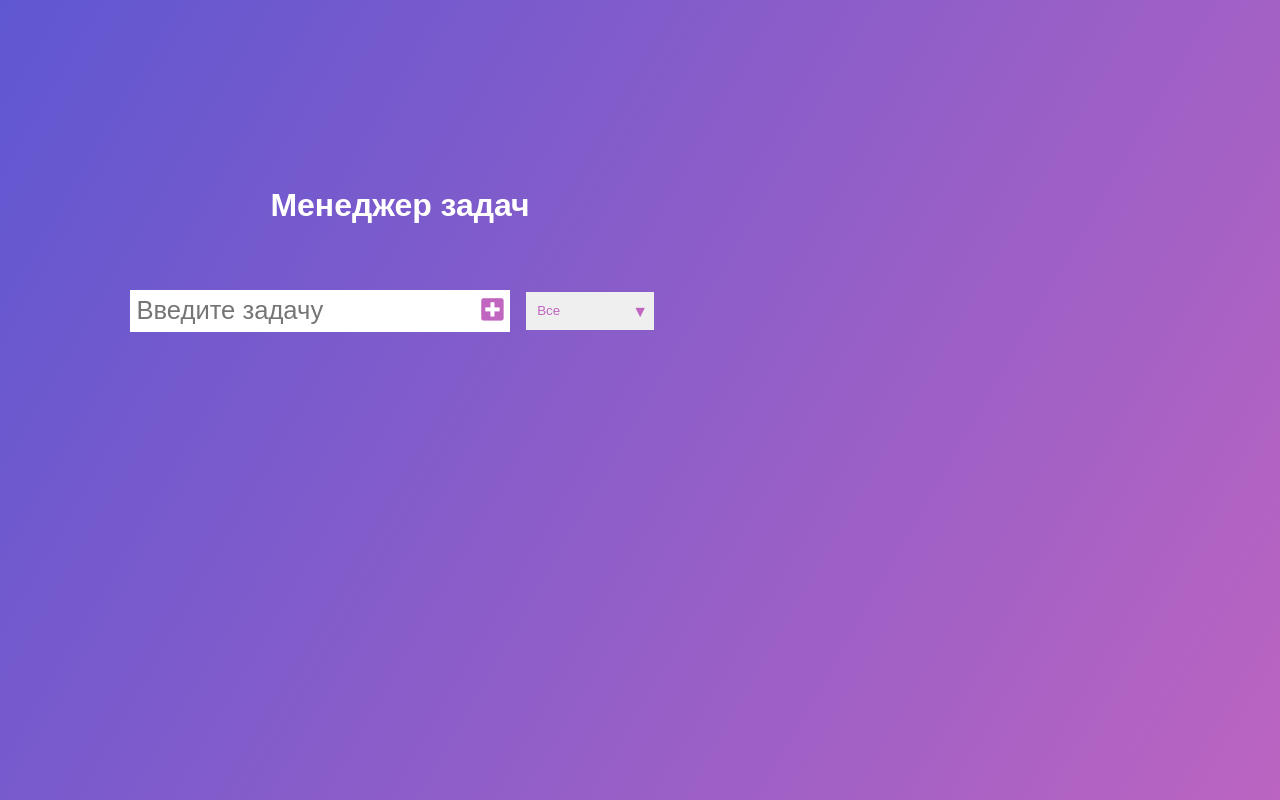
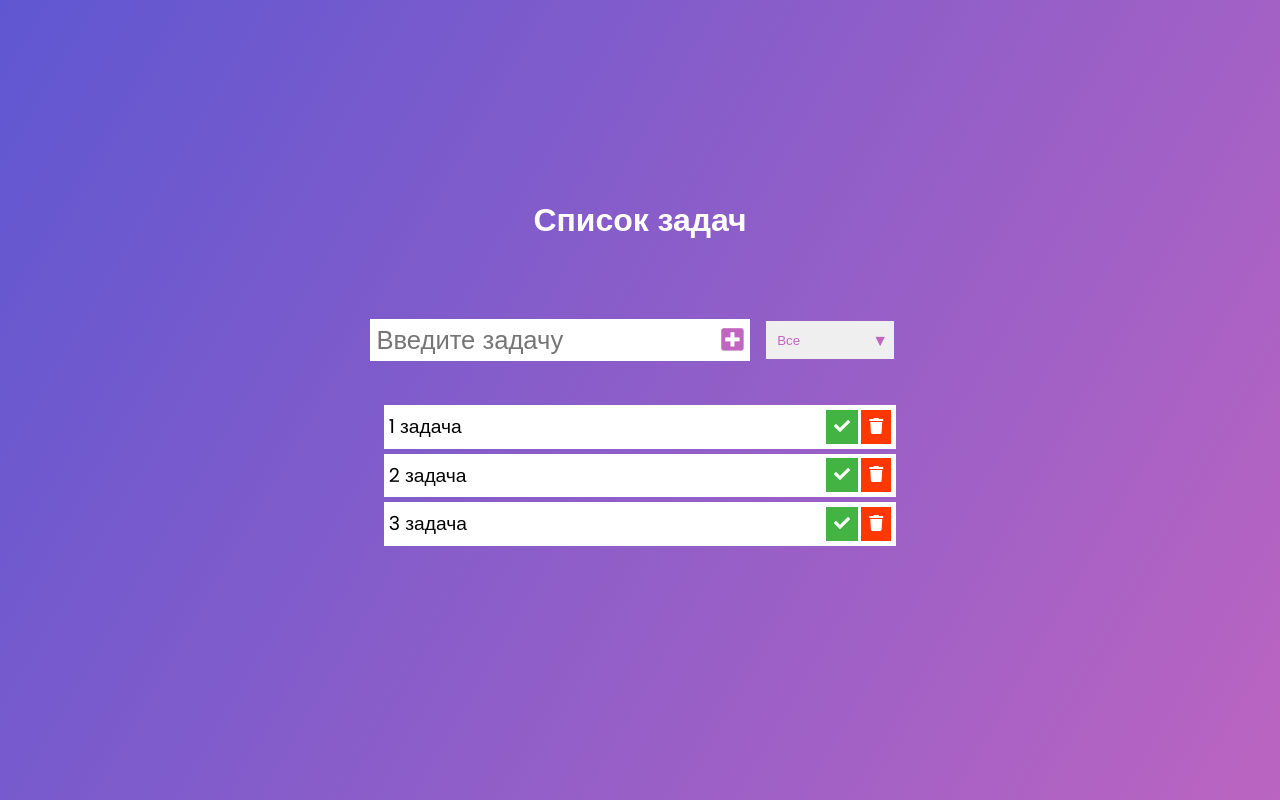
Before and after one commit to trdmitr/todo-list, a React (Create React App) app: page / in a window 1280 px wide. Shown: the top 800 px of the page. Built offline with nearby package versions, Linux system fonts and the light colour scheme; the HTML template or start-up script is replaced by a standard one.

Commit message:
add storage

```diff
--- a/src/App.css
+++ b/src/App.css
@@ -1,4 +1,4 @@
-:root {
+/* :root {
   box-sizing: border-box;
   display: flex;
 }
@@ -6,7 +6,7 @@
     ::before,
     ::after {
        box-sizing: inherit;
-   }
+   } */
 
 
 body{
@@ -21,12 +21,21 @@ body{
  /* body * + * {
        margin-top: .5em;
    } */
+ /* REMOVING THE DEFAULT STYLINGS FROM THE PAGE */
+*{
+  margin: 0;
+  padding: 0;
+  box-sizing: border-box;
+}
+/* ADDING BACKGROUND COLOR, FONT  FAMILY, FOREGROUND COLOR AND MINIMUN HEIGHT TO OUR PAGE  */
+body{
+  background-image: linear-gradient(120deg, #5f57d1, #c065c0);
+  font-family: 'Poppins', sans-serif;
+  color: white;
+  min-height: 100vh;
+}
 
-/* #root {
-  display: flex;
-  flex-direction: column;
-  align-items: center;
-} */
+/* STYLYING INPUT ELEMENT AND TH EBUTTON */
 header,form{
   display: flex;
   min-height: 15vh;
@@ -35,7 +44,6 @@ header,form{
   word-wrap: break-all;
    /* - Читайте подробнее на FB.ru: https://fb.ru/article/423564/kak-dobavit-s-pomoschyu-svoystv-css-perenos-stroki    */
 }
-
 form input, form button{
   padding: 0.4rem;
   border: none;
@@ -52,7 +60,7 @@ form button:hover{
   background: #c065c0;
   color: white;
 }
-
+/* STYLING DROPDOWN */
 select{
   -webkit-appearance: none;
   -moz-appearance: none;
@@ -83,17 +91,88 @@ select{
  color: #583429;
 }
 
-
-.App {
-
-  width: 800px;
+/* STYLING CONTAINER WHERE THE TASKS ARE SHOWN */
+.todo_container{
+  display: flex;
+  justify-content: center;
+  align-items: center;
+}
+.todo_list{
+  min-width: 40%;
+  list-style: none;
 }
 
-.task {
+.todo{
+  margin: 5px auto;
+  background: white;
+  color: #000000;
   display: flex;
-  padding: 15px;
-  border: 2px solid teal;
-  margin-top: 15px;
+  font-size: 1.2rem;
+  padding: 0.3rem;
   justify-content: space-between;
   align-items: center;
+  transition: all 0.5s ease;
 }
+
+.todo li {
+  flex: 1;
+}
+
+/* STYLING THE BUTTONS ON THE TASKS  */
+.complete_btn,
+.delete_btn{
+  padding: 0.5rem;
+  background: #ff3700;
+  color: white;
+  border: none;
+  margin-left: 0.2rem;
+  cursor: pointer;
+  font-size: 1rem;
+}
+
+.complete_btn{
+  background: rgb(67, 179, 67);
+}
+.complete_btn:active{
+  background: green;
+}
+
+.delete_btn:active{
+  background: #b65337;
+}
+
+.fa-trash,
+.fa-check{
+  pointer-events: none;
+}
+
+/* STYLING TASK THAT IS COMPLETED */
+.completedItem{
+  text-decoration: line-through;
+  opacity: 0.5;
+  transform: scale(0.96);
+}
+/* DELETING THE TASKS */
+.fall{
+  transform: translateY(4rem) scale(0.4) rotateZ(20deg);
+  opacity: 0;
+}
+
+@media screen and (max-width: 600px) {
+
+  header,form{
+      flex-wrap: wrap;
+      display: flex;
+      min-height: 15vh;
+      justify-content: center;
+      align-items: center;
+      word-wrap: break-all;
+       /* - Читайте подробнее на FB.ru: https://fb.ru/article/423564/kak-dobavit-s-pomoschyu-svoystv-css-perenos-stroki    */
+  }
+  select{
+      color: #c065c0;
+      width: 20rem;
+      cursor: pointer;
+      padding: 0.7rem;
+  }
+}
--- a/src/App.js
+++ b/src/App.js
@@ -4,30 +4,32 @@ import Mybutton from './UI/buttons/Mybutton';
 import MyInput from "./UI/inputs/MyInput";
 
 function App() {
-  const [tasks, setTasks]  = useState(
+  const [tasks, setTasks] = useState(
     [
       { id: 1, check: false, body: "wgthtjfkfkdnnn 1" },
       { id: 2, check: false, body: "lores ip summm 2" },
-      { id: 3, check:false, body: "zhhhhcjjjj d 3" }
+      { id: 3, check: false, body: "zhhhhcjjjj d 3" }
     ]);
+
+    const itemsArray = localStorage.getItem('items') ? JSON.parse(localStorage.getItem('items')) : []
+    localStorage.setItem('items', JSON.stringify(itemsArray))
+    const data = JSON.parse(localStorage.getItem('items'))
 
   const [value, setValue] = useState('');
   const addTask = (e) => {
-    // e.preventDefault();
+    e.preventDefault();
     console.log(value)
   }
   return (
     <div className="App">
-      <h1 style={{textAlign: 'center'}}>Менеджер задач</h1>
+      <header>
+        <h1>Список задач</h1>
+      </header>
+      {/* INPUT FIELD TO ENTER TASK AND DROPDOWN FILTER */}
       <form>
-        <MyInput type="text"
-        placeholder="Введите задачу"
-        className="todo_input"
-        onChange={event => setValue(event.target.value)}/>
-        <Mybutton className="todo_button"
-        onClick={addTask()}
-        type="submit">
-            <i className="fas fa-plus-square"></i>
+        <MyInput type="text" placeholder="Введите задачу" className="todo_input" />
+        <Mybutton className="todo_button" type="submit">
+          <i className="fas fa-plus-square" />
         </Mybutton>
         <div className="select">
           <select name="todos" className="filter_todo">
@@ -37,6 +39,17 @@ function App() {
           </select>
         </div>
       </form>
+
+      <div className="todo_container">
+        <ul className="todo_list">
+          <div className="todo">
+            <li className="todo_item">1 задача</li><button className="complete_btn"><i className="fas fa-check" /></button><button className="delete_btn"><i className="fas fa-trash" /></button></div>
+          <div className="todo">
+            <li className="todo_item">2 задача</li><button className="complete_btn"><i className="fas fa-check" /></button><button className="delete_btn"><i className="fas fa-trash" /></button></div>
+          <div className="todo">
+            <li className="todo_item">3 задача</li><button className="complete_btn"><i className="fas fa-check" /></button><button className="delete_btn"><i className="fas fa-trash" /></button></div>
+        </ul>
+      </div>
     </div>
   );
 }
--- a/src/index.css
+++ b/src/index.css
@@ -1,5 +1,5 @@
 body {
-  margin: 0;
+  /* margin: 0; */
   font-family: -apple-system, BlinkMacSystemFont, 'Segoe UI', 'Roboto', 'Oxygen',
     'Ubuntu', 'Cantarell', 'Fira Sans', 'Droid Sans', 'Helvetica Neue',
     sans-serif;
```
Lines whose indentation alone changed are shown as unchanged.
